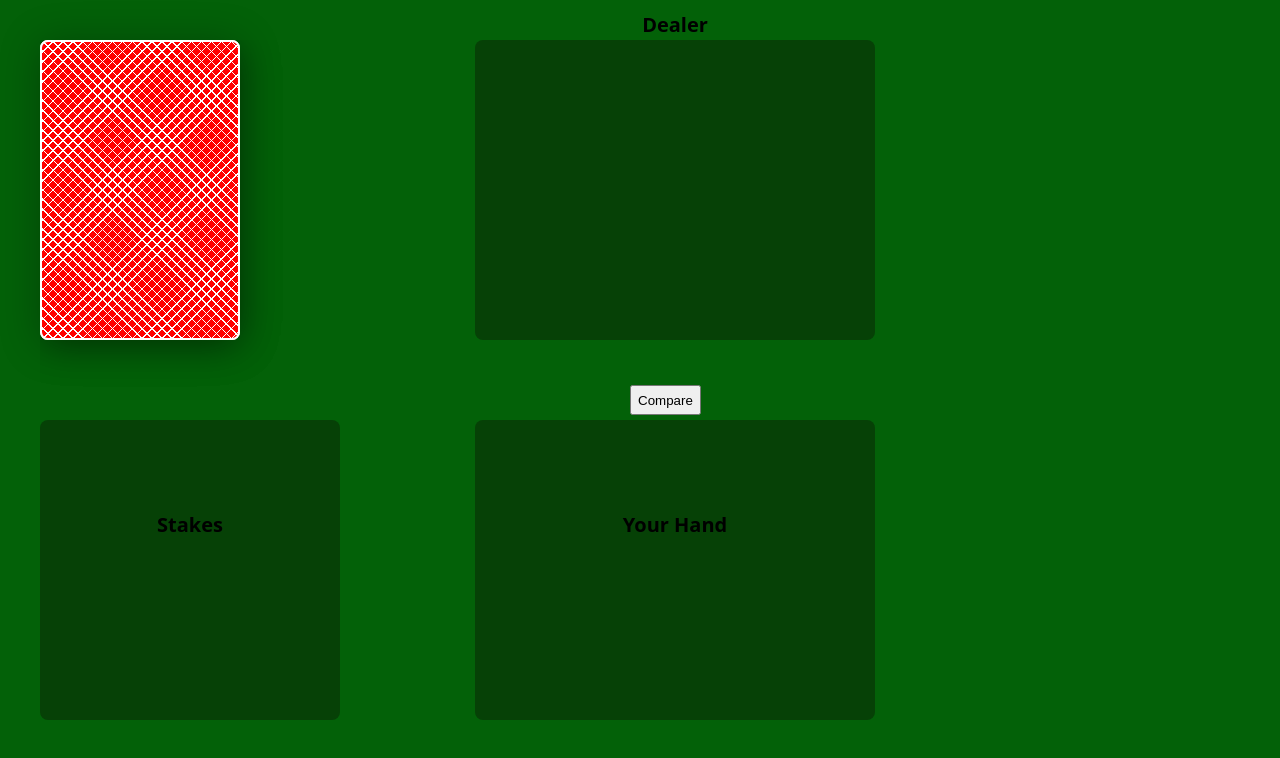
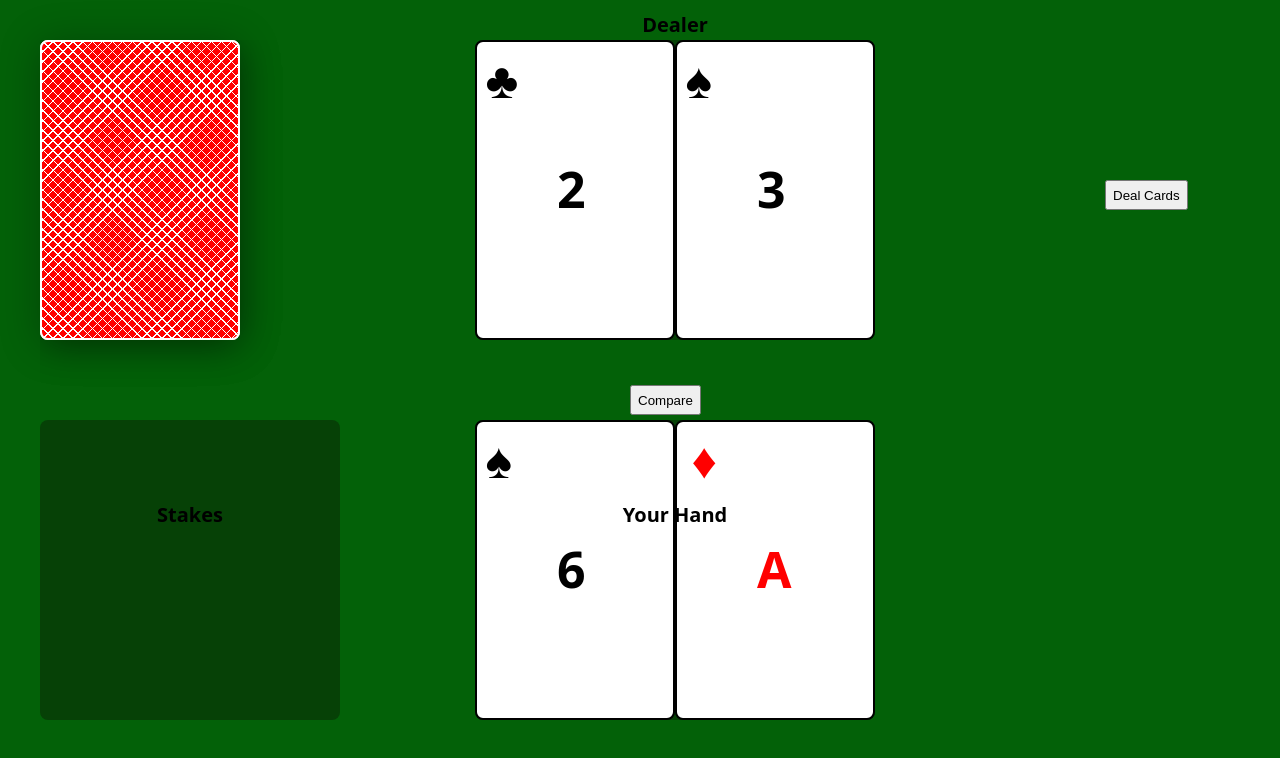
Before and after one commit to EndoSeiiti/BlackJack, a React (Vite) app: page / in a window 1280 px wide. Both pictures are taken after a click on the button "Start Game". Shown: the top 758 px of the page. Built offline with nearby package versions, Linux system fonts and the light colour scheme.

Commit message:
feat:add logic to display cards on game board

```diff
--- a/src/App.css
+++ b/src/App.css
@@ -187,7 +187,7 @@
 
 .textstake{
    position: absolute;
-   top: 510px;
+   top: 500px;
 }
 
 .playerhand{
@@ -207,11 +207,26 @@
 
 .textPH{
   position: absolute;
-  top: 510px;
+  top: 500px;
 }
 
 .animate-card{
-  transform: translate(28rem , 24rem);
+  transform: translate(27.8rem , 30.5rem);
+    transition: 0.1s;
+}
+
+.animate-card2{
+  transform: translate(28.8rem , 30.5rem);
+    transition: 0.1s;
+}
+
+.animate-card3{
+  transform: translate(29.8rem , 30.5rem);
+    transition: 0.1s;
+}
+
+.animate-card4{
+  transform: translate(30.8rem , 30.5rem);
     transition: 0.1s;
 }
 
@@ -222,3 +237,78 @@
    margin-left: 225px;
    margin-top: 40px;
 }
+
+.DealCards {
+  display: flex;
+  width: 100px;
+  height: 30px;
+  margin-top: 140px;
+  margin-left: 225px;
+}
+.playercard0 {
+
+  width: 200px;
+  height: 300px;
+  border: 2px solid black;
+  border-radius: 8px;
+  background-color: white;
+  font-size: 20px;
+  display: flex;
+
+}
+
+.playercard1 {
+
+  width: 200px;
+  height: 300px;
+  border: 2px solid black;
+  border-radius: 8px;
+  background-color: white;
+  font-size: 20px;
+  display: flex;
+
+}
+
+.dealercard0 {
+
+  width: 200px;
+  height: 300px;
+  border: 2px solid black;
+  border-radius: 8px;
+  background-color: white;
+  font-size: 20px;
+  display: flex;
+
+}
+
+.dealercard1 {
+
+  width: 200px;
+  height: 300px;
+  border: 2px solid black;
+  border-radius: 8px;
+  background-color: white;
+  font-size: 20px;
+  display: flex;
+
+}
+.red{
+  color: red;
+}
+
+.black{
+  color: black;
+}
+
+.num {
+  font-weight: bold;
+ margin-top: 110px;
+ margin-left: 80px;
+ font-size: 50px;
+  }
+
+.suit{
+
+    margin-left: -100px;
+    font-size: 50px;
+  }
--- a/src/components/Game.jsx
+++ b/src/components/Game.jsx
@@ -46,5 +46,44 @@
 }
 
 export function animatecard(animation){
-    return <div className={`Dcard ${animation ? "animate-card":""}`}> </div>;
+    return <div className={`Dcard ${animation ? "animate-card ":""}`}> </div>;
 }
+
+
+export function getSuitSymbol(suit) {
+  switch (suit) {
+    case "H": return "♥";
+    case "D": return "♦";
+    case "S": return "♠";
+    case "C": return "♣";
+    default: return "?";
+  }
+}
+
+export function showcards(dealerhand, playerhand){
+
+    const DealerSorted = dealerhand.map ((card,i)=>(
+        <div
+         key={i}
+         className={`dealercard${i}  ${card.suit === "H" || card.suit === "D" ? "red" : "black"}`}>
+            {card.num}
+         </div>
+        ))
+
+    const PlayerSorted = playerhand.map ((card,i)=>(
+        <div
+         key={i}
+         className={`playercard${i}  ${card.suit === "H" || card.suit === "D" ? "red" : "black"}`}>
+            {card.num}
+         </div>
+        ))
+
+
+    return (
+    <div>
+        {DealerSorted}
+        {PlayerSorted}
+    </div>
+    );
+
+}
--- a/src/components/GameBoard.jsx
+++ b/src/components/GameBoard.jsx
@@ -1,14 +1,15 @@
 import React, { useEffect, useState } from "react";
 import  '../App.css';
-import {dealcards, createdeck, round, animatecard } from "./Game.jsx";
+import {dealcards, createdeck, round, animatecard,showcards,getSuitSymbol } from "./Game.jsx";
 
 
 function GameBoard(){
 
 
+
+    const deck = createdeck();
+    const  {playerhand, dealerhand} = dealcards(deck);
     const [animation, setAnimation]= useState(false);
-
-
 
     return (
         <div className="GameBoard">
@@ -16,12 +17,21 @@
                 <div className="deck"></div>
                 <div className="dealer">
                     <span className="textdealer">Dealer</span>
+                    {dealerhand.map ((card,i)=>(
+                    <div
+                    key={i}
+                    className={`dealercard${i}  ${card.suit === "H" || card.suit === "D" ? "red" : "black"}`}>
+                        <span className="num">{card.num}</span>
+                        <span className="suit">{getSuitSymbol(card.suit)}</span>
+                    </div>
+                    ))}
+                </div>
+                <div className="DealCards">
+                    <button onClick = {() => setAnimation(true)}>Deal Cards</button>
                 </div>
                 <div className="null"></div>
-                <div className="null"></div>
                 <div className="compare">
-                    <button
-                onClick={() => setAnimation(true)}>Compare</button>
+                    <button onClick={() => setAnimation(true)}>Compare</button>
                 </div>
 
                 <div className="null"></div>
@@ -30,6 +40,14 @@
                 </div>
                 <div className="playerhand">
                     <span className="textPH">Your Hand</span>
+                    {playerhand.map ((card,i)=>(
+                    <div
+                    key={i}
+                    className={`playercard${i}  ${card.suit === "H" || card.suit === "D" ? "red" : "black"}`}>
+                        <span className="num">{card.num}</span>
+                        <span className="suit">{getSuitSymbol(card.suit)}</span>
+                    </div>
+                    ))}
                 </div>
 
                 {animatecard(animation)}
```
